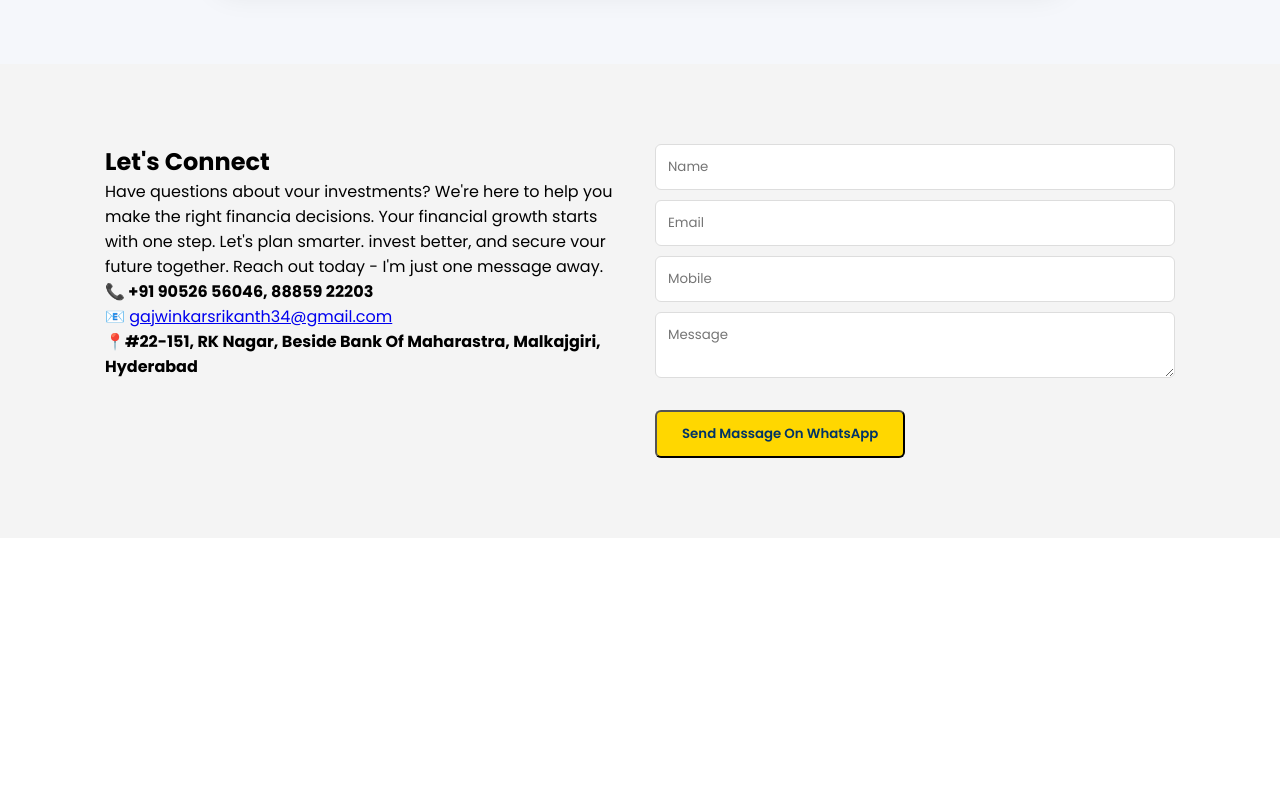
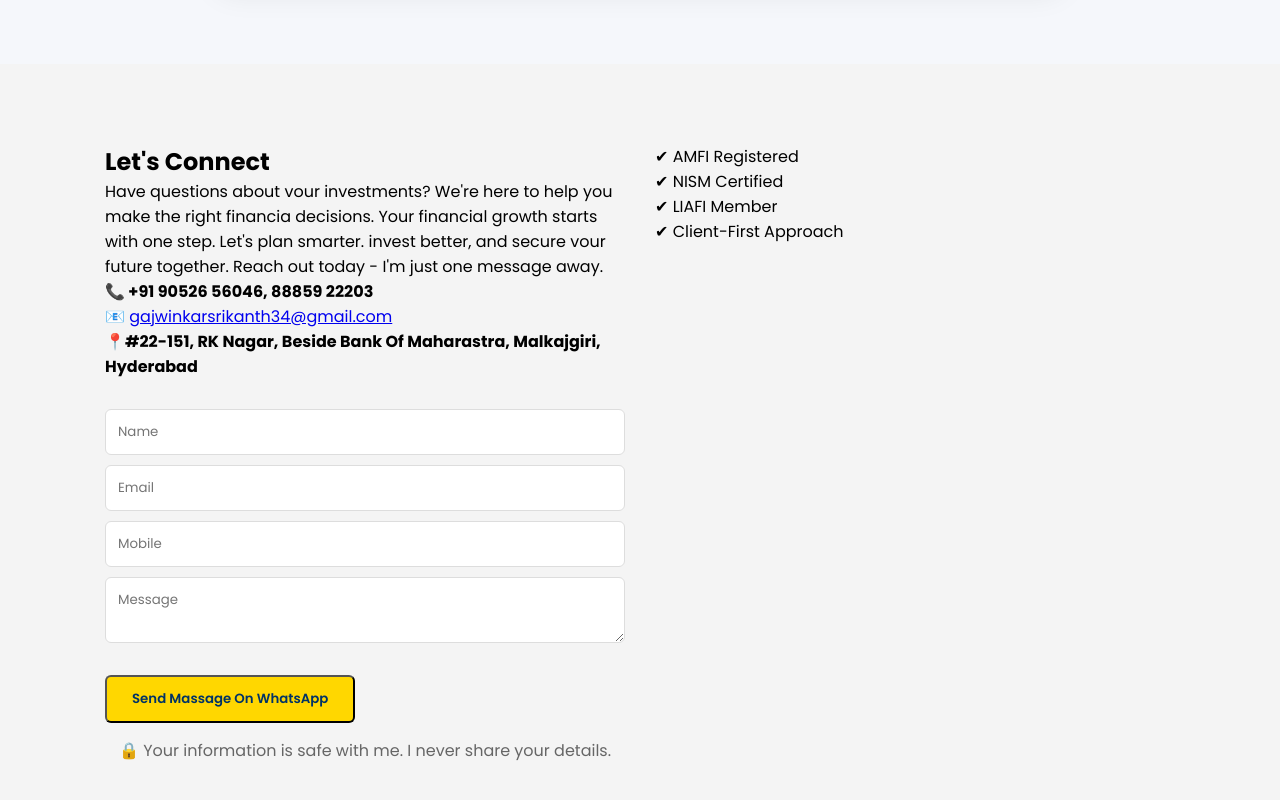
Before and after one commit to saideepakraj22/mutual-fund-G-Srikanth, a plain HTML site: page index.html in a window 1280 px wide. Shown: the part 7278-8078 px from the top of the page. Before the commit the page ends 7816 px from the top, so only its background shows below. Drawn offline with Linux system fonts and the light colour scheme.

Commit message:
Update index.html

```diff
--- a/index.html
+++ b/index.html
@@ -252,6 +252,12 @@ gajwinkarsrikanth34@gmail.com
 </p>
       <p><strong>📍#22-151, RK Nagar, Beside Bank Of Maharastra, Malkajgiri, Hyderabad</strong></p>
     </div>
+    <div class="trust-badge">
+✔ AMFI Registered<br>
+✔ NISM Certified<br>
+✔ LIAFI Member<br>
+✔ Client-First Approach
+</div>
 
     <form onsubmit="sendmassageonWhatsApp(); return false;">
       <input type="text" id="name" placeholder="Name" required>
@@ -261,6 +267,9 @@ gajwinkarsrikanth34@gmail.com
       <textarea id="message" placeholder="Message"></textarea>
 
       <button type="submit" class="btn-primary">Send Massage On WhatsApp</button>
+      <p style="text-align:center;margin-top:15px;color:#666;">
+🔒 Your information is safe with me. I never share your details.
+</p>
     </form>
 
   </div>
```
